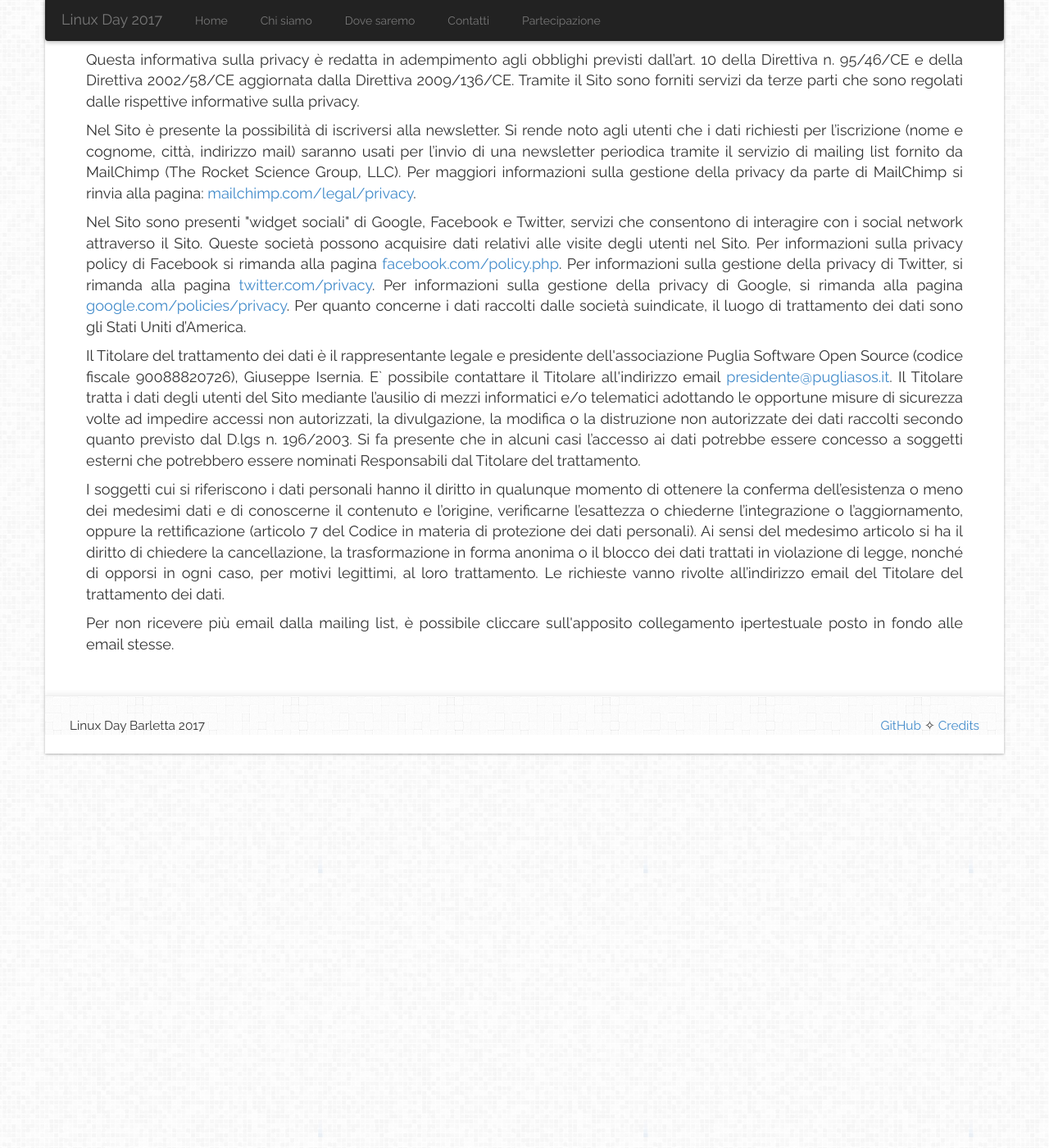
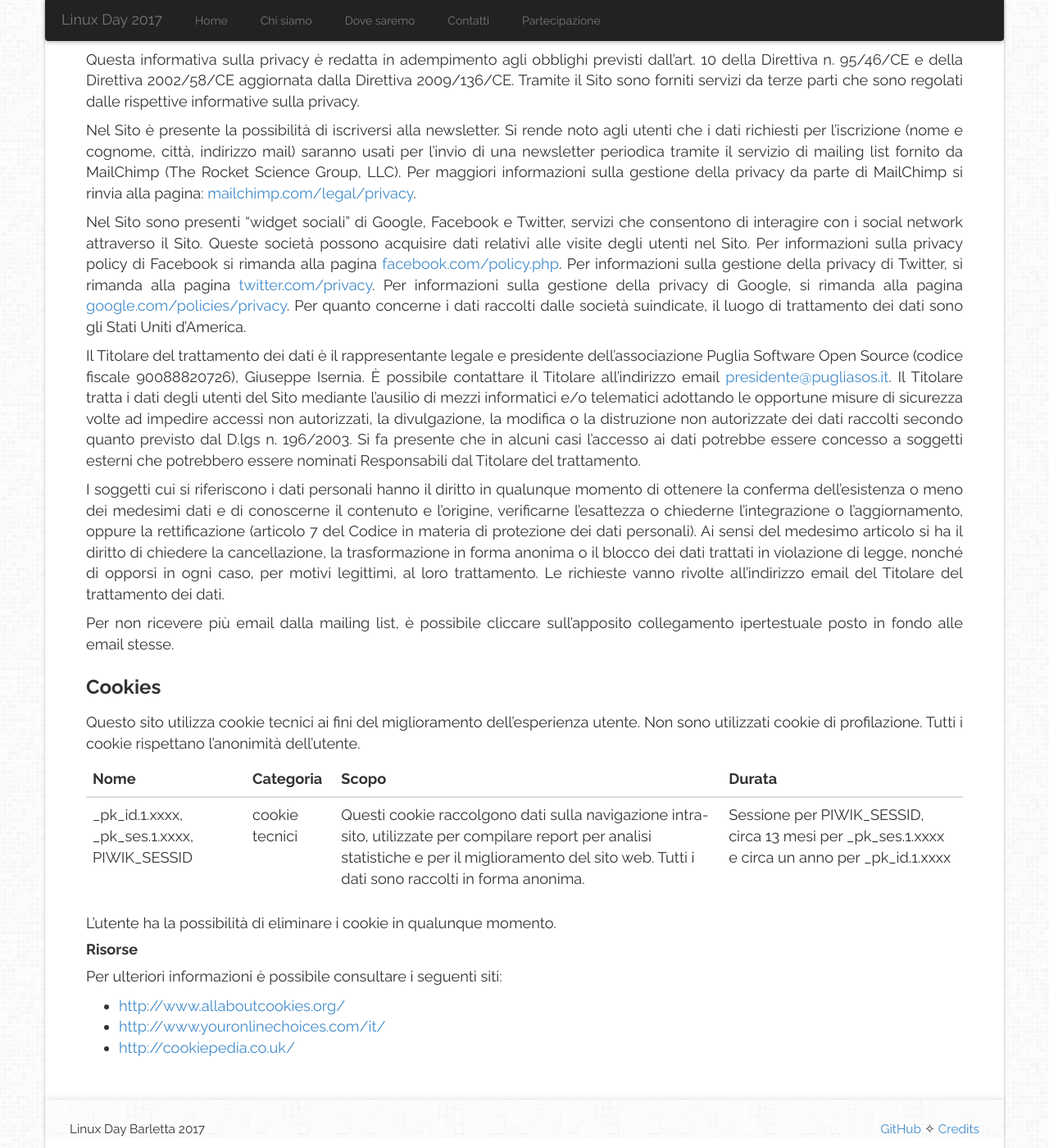
Before and after one commit to linuxdaybarletta/linuxdaybarletta.github.io, a Jekyll site: the page built from privacy.md, in a window 1280 px wide and 1400 px high, scrolled down 545 px. Shown: the whole window at 82% size. Built offline with Jekyll 4.4.1, drawn with Linux system fonts in a browser that asks for light colours; nearby versions of some CDN libraries; Markdown is read by kramdown in place of the engine named in the settings; comment, search, counter and statistics services are not loaded.

Commit message:
Update privacy policy

```diff
--- a/_config.yml
+++ b/_config.yml
@@ -17,7 +17,7 @@ tweet: Linux Day 2017 a Barletta!
 twitter: LDBarletta
 facebook: https://www.facebook.com/PugliaSOS
 google_plus: //plus.google.com/118028692961657819578
-markdown: redcarpet
+markdown: kramdown
 highlighter: rouge
 last_update_text: "Ultimo aggiornamento: "
 jquery: 1.11.1
--- a/privacy.html
+++ /dev/null
@@ -1,32 +0,0 @@
----
-layout: default
-title: Privacy
-nospam: true
-jumboimages:
- - tux183.png
-jumbolink: #
-topalert: false
-disabled: false
----
-<h2>Informativa sulla privacy</h2>
-<h3>Ai sensi del D.LGS 196/2003</h3>
-<p>I dati che vengono raccolti dal sito web linuxdaybarletta.it (d’ora in poi il Sito) sono trattati secondo le finalità indicate in questo documento. I dati di navigazione (indirizzi IP) sono raccolti necessariamente per l’utilizzo tecnico del Sito e il loro conferimento non è facoltativo. Il mancato trattamento dei dati forniti dagli utenti del Sito dove richiesto (nome, cognome, comune di residenza e contatti) potrebbero rendere impossibile la prestazione dei servizi richiesti.
-</p>
-<p>
-Questa informativa sulla privacy è redatta in adempimento agli obblighi previsti dall’art. 10 della Direttiva n. 95/46/CE e della Direttiva 2002/58/CE aggiornata dalla Direttiva 2009/136/CE. Tramite il Sito sono forniti servizi da terze parti che sono regolati dalle rispettive informative sulla privacy.
-</p>
-<p>
-Nel Sito è presente la possibilità di iscriversi alla newsletter. Si rende noto agli utenti che i dati richiesti per l’iscrizione (nome e cognome, città, indirizzo mail) saranno usati per l’invio di una newsletter periodica tramite il servizio di mailing list fornito da MailChimp (The Rocket Science Group, LLC). Per maggiori informazioni sulla gestione della privacy da parte di MailChimp si rinvia alla pagina: <a href="http://www.mailchimp.com/legal/privacy">mailchimp.com/legal/privacy</a>.
-</p>
-<p>
-Nel Sito sono presenti "widget sociali" di Google, Facebook e Twitter, servizi che consentono di interagire con i social network attraverso il Sito. Queste società possono acquisire dati relativi alle visite degli utenti nel Sito. Per informazioni sulla privacy policy di Facebook si rimanda alla pagina <a href="https://www.facebook.com/policy.php">facebook.com/policy.php</a>. Per informazioni sulla gestione della privacy di Twitter, si rimanda alla pagina <a href="http://www.twitter.com/privacy">twitter.com/privacy</a>. Per informazioni sulla gestione della privacy di Google, si rimanda alla pagina <a href="http://www.google.com/policies/privacy">google.com/policies/privacy</a>. Per quanto concerne i dati raccolti dalle società suindicate, il luogo di trattamento dei dati sono gli Stati Uniti d’America.
-</p>
-<p>
-Il Titolare del trattamento dei dati è il rappresentante legale e presidente dell'associazione Puglia Software Open Source (codice fiscale 90088820726), Giuseppe Isernia. E` possibile contattare il Titolare all'indirizzo email <a id="mlsnd" href="&#109;&#097;&#105;&#108;377867bca0ab759b28b215d31e10ad8b&#116;&#111;&#058;&#112;&#114;&#101;&#115;&#105;377867bca0ab759b28b215d31e10ad8b&#100;&#101;&#110;&#116;&#101;&#064;&#112;&#117;&#103;&#108;&#105;&#097;&#115;&#111;&#115;&#046;&#105;&#116;">&#112;&#114;&#101;&#115;&#105;&#100;&#101;&#110;&#116;&#101;&#064;&#112;&#117;&#103;&#108;&#105;&#097;&#115;&#111;&#115;&#046;&#105;&#116;</a>. Il Titolare tratta i dati degli utenti del Sito mediante l’ausilio di mezzi informatici e/o telematici adottando le opportune misure di sicurezza volte ad impedire accessi non autorizzati, la divulgazione, la modifica o la distruzione non autorizzate dei dati raccolti secondo quanto previsto dal D.lgs n. 196/2003. Si fa presente che in alcuni casi l’accesso ai dati potrebbe essere concesso a soggetti esterni che potrebbero essere nominati  Responsabili dal Titolare del trattamento.
-</p>
-<p>
-I soggetti cui si riferiscono i dati personali hanno il diritto in qualunque momento di ottenere la conferma dell’esistenza o meno dei medesimi dati e di conoscerne il contenuto e l’origine, verificarne l’esattezza o chiederne l’integrazione o l’aggiornamento, oppure la rettificazione (articolo 7 del Codice in materia di protezione dei dati personali). Ai sensi del medesimo articolo si ha il diritto di chiedere la cancellazione, la trasformazione in forma anonima o il blocco dei dati trattati in violazione di legge, nonché di opporsi in ogni caso, per motivi legittimi, al loro trattamento. Le richieste vanno rivolte all’indirizzo email del Titolare del trattamento dei dati.
-</p>
-<p>
-Per non ricevere più email dalla mailing list, è possibile cliccare sull'apposito collegamento ipertestuale posto in fondo alle email stesse.
-</p>
--- /dev/null
+++ b/privacy.md
@@ -0,0 +1,46 @@
+---
+layout: default
+title: Privacy
+nospam: true
+jumboimages:
+ - tux183.png
+jumbolink: #
+topalert: false
+disabled: false
+---
+## Informativa sulla privacy
+
+### Ai sensi del D.LGS 196/2003
+
+I dati che vengono raccolti dal sito web linuxdaybarletta.it (d’ora in poi il Sito) sono trattati secondo le finalità indicate in questo documento. I dati di navigazione (indirizzi IP) sono raccolti necessariamente per l’utilizzo tecnico del Sito e il loro conferimento non è facoltativo. Il mancato trattamento dei dati forniti dagli utenti del Sito dove richiesto (nome, cognome, comune di residenza e contatti) potrebbero rendere impossibile la prestazione dei servizi richiesti.
+
+Questa informativa sulla privacy è redatta in adempimento agli obblighi previsti dall’art. 10 della Direttiva n. 95/46/CE e della Direttiva 2002/58/CE aggiornata dalla Direttiva 2009/136/CE. Tramite il Sito sono forniti servizi da terze parti che sono regolati dalle rispettive informative sulla privacy.
+
+Nel Sito è presente la possibilità di iscriversi alla newsletter. Si rende noto agli utenti che i dati richiesti per l’iscrizione (nome e cognome, città, indirizzo mail) saranno usati per l’invio di una newsletter periodica tramite il servizio di mailing list fornito da MailChimp (The Rocket Science Group, LLC). Per maggiori informazioni sulla gestione della privacy da parte di MailChimp si rinvia alla pagina: [mailchimp.com/legal/privacy](http://www.mailchimp.com/legal/privacy).
+
+Nel Sito sono presenti "widget sociali" di Google, Facebook e Twitter, servizi che consentono di interagire con i social network attraverso il Sito. Queste società possono acquisire dati relativi alle visite degli utenti nel Sito. Per informazioni sulla privacy policy di Facebook si rimanda alla pagina [facebook.com/policy.php](https://www.facebook.com/policy.php). Per informazioni sulla gestione della privacy di Twitter, si rimanda alla pagina [twitter.com/privacy](http://www.twitter.com/privacy). Per informazioni sulla gestione della privacy di Google, si rimanda alla pagina [google.com/policies/privacy](http://www.google.com/policies/privacy). Per quanto concerne i dati raccolti dalle società suindicate, il luogo di trattamento dei dati sono gli Stati Uniti d’America.
+
+Il Titolare del trattamento dei dati è il rappresentante legale e presidente dell'associazione Puglia Software Open Source (codice fiscale 90088820726), Giuseppe Isernia. È possibile contattare il Titolare all'indirizzo email <a id="mlsnd" href="&#109;&#097;&#105;&#108;377867bca0ab759b28b215d31e10ad8b&#116;&#111;&#058;&#112;&#114;&#101;&#115;&#105;377867bca0ab759b28b215d31e10ad8b&#100;&#101;&#110;&#116;&#101;&#064;&#112;&#117;&#103;&#108;&#105;&#097;&#115;&#111;&#115;&#046;&#105;&#116;">&#112;&#114;&#101;&#115;&#105;&#100;&#101;&#110;&#116;&#101;&#064;&#112;&#117;&#103;&#108;&#105;&#097;&#115;&#111;&#115;&#046;&#105;&#116;</a>. Il Titolare tratta i dati degli utenti del Sito mediante l’ausilio di mezzi informatici e/o telematici adottando le opportune misure di sicurezza volte ad impedire accessi non autorizzati, la divulgazione, la modifica o la distruzione non autorizzate dei dati raccolti secondo quanto previsto dal D.lgs n. 196/2003. Si fa presente che in alcuni casi l’accesso ai dati potrebbe essere concesso a soggetti esterni che potrebbero essere nominati  Responsabili dal Titolare del trattamento.
+
+I soggetti cui si riferiscono i dati personali hanno il diritto in qualunque momento di ottenere la conferma dell’esistenza o meno dei medesimi dati e di conoscerne il contenuto e l’origine, verificarne l’esattezza o chiederne l’integrazione o l’aggiornamento, oppure la rettificazione (articolo 7 del Codice in materia di protezione dei dati personali). Ai sensi del medesimo articolo si ha il diritto di chiedere la cancellazione, la trasformazione in forma anonima o il blocco dei dati trattati in violazione di legge, nonché di opporsi in ogni caso, per motivi legittimi, al loro trattamento. Le richieste vanno rivolte all’indirizzo email del Titolare del trattamento dei dati.
+
+Per non ricevere più email dalla mailing list, è possibile cliccare sull'apposito collegamento ipertestuale posto in fondo alle email stesse.
+
+### Cookies
+
+Questo sito utilizza cookie tecnici ai fini del miglioramento dell'esperienza utente. Non sono utilizzati cookie di profilazione. Tutti i cookie rispettano l'anonimità dell'utente.
+
+| Nome | Categoria | Scopo | Durata |
+|:--- -|:----------|:------|:-------|
+| _pk_id.1.xxxx, _pk_ses.1.xxxx, PIWIK_SESSID  | cookie tecnici | Questi cookie raccolgono dati sulla navigazione intra-sito, utilizzate per compilare report per analisi statistiche e per il  miglioramento del sito web. Tutti i dati sono raccolti in forma anonima. | Sessione per PIWIK_SESSID, circa 13 mesi per _pk_ses.1.xxxx e circa un anno per _pk_id.1.xxxx |
+{: class="table"}
+
+L'utente ha la possibilità di eliminare i cookie in qualunque momento.
+
+#### Risorse
+
+Per ulteriori informazioni è possibile consultare i seguenti siti:
+
+* <http://www.allaboutcookies.org/>
+* <http://www.youronlinechoices.com/it/>
+* <http://cookiepedia.co.uk/>
```
